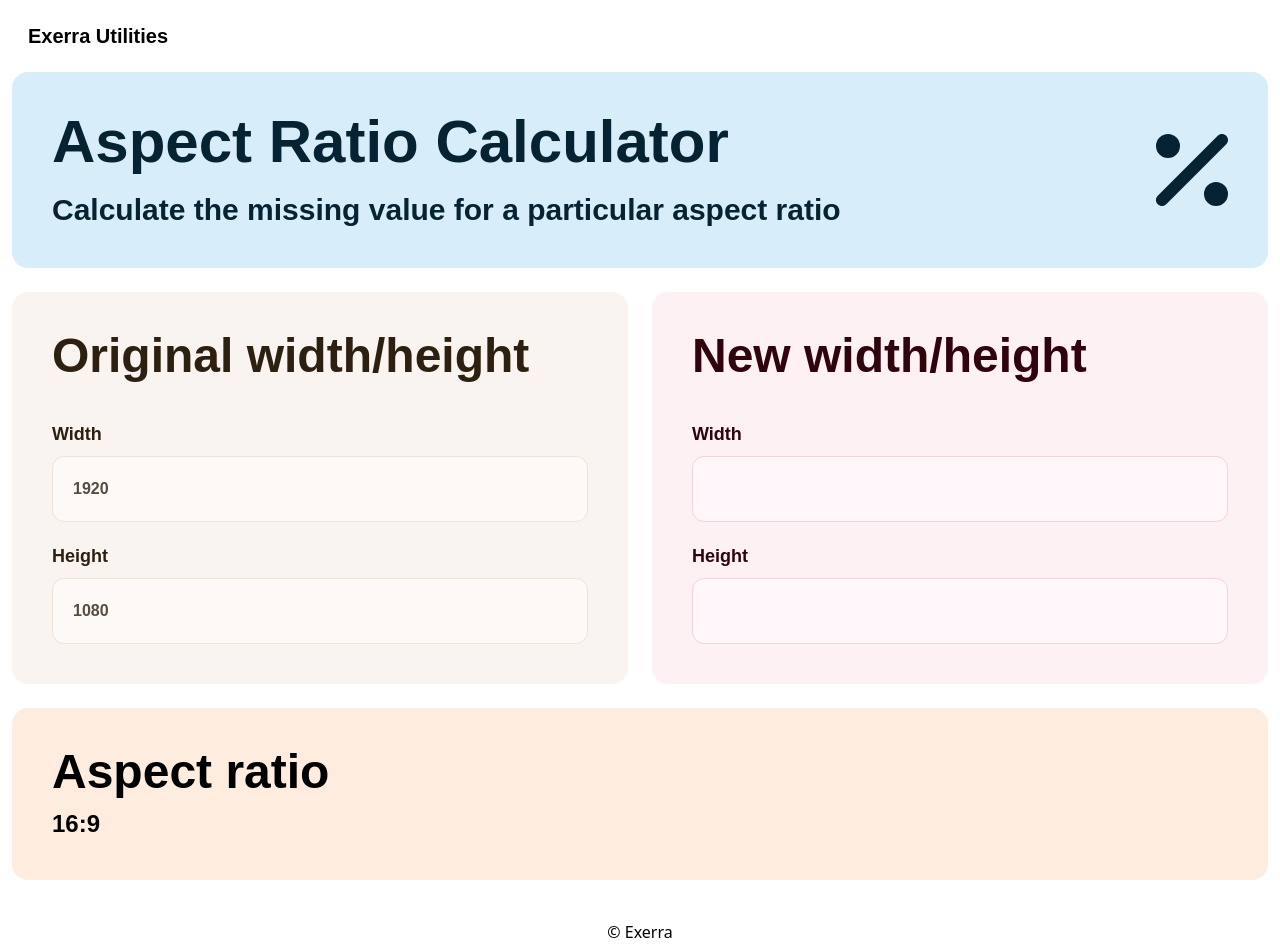
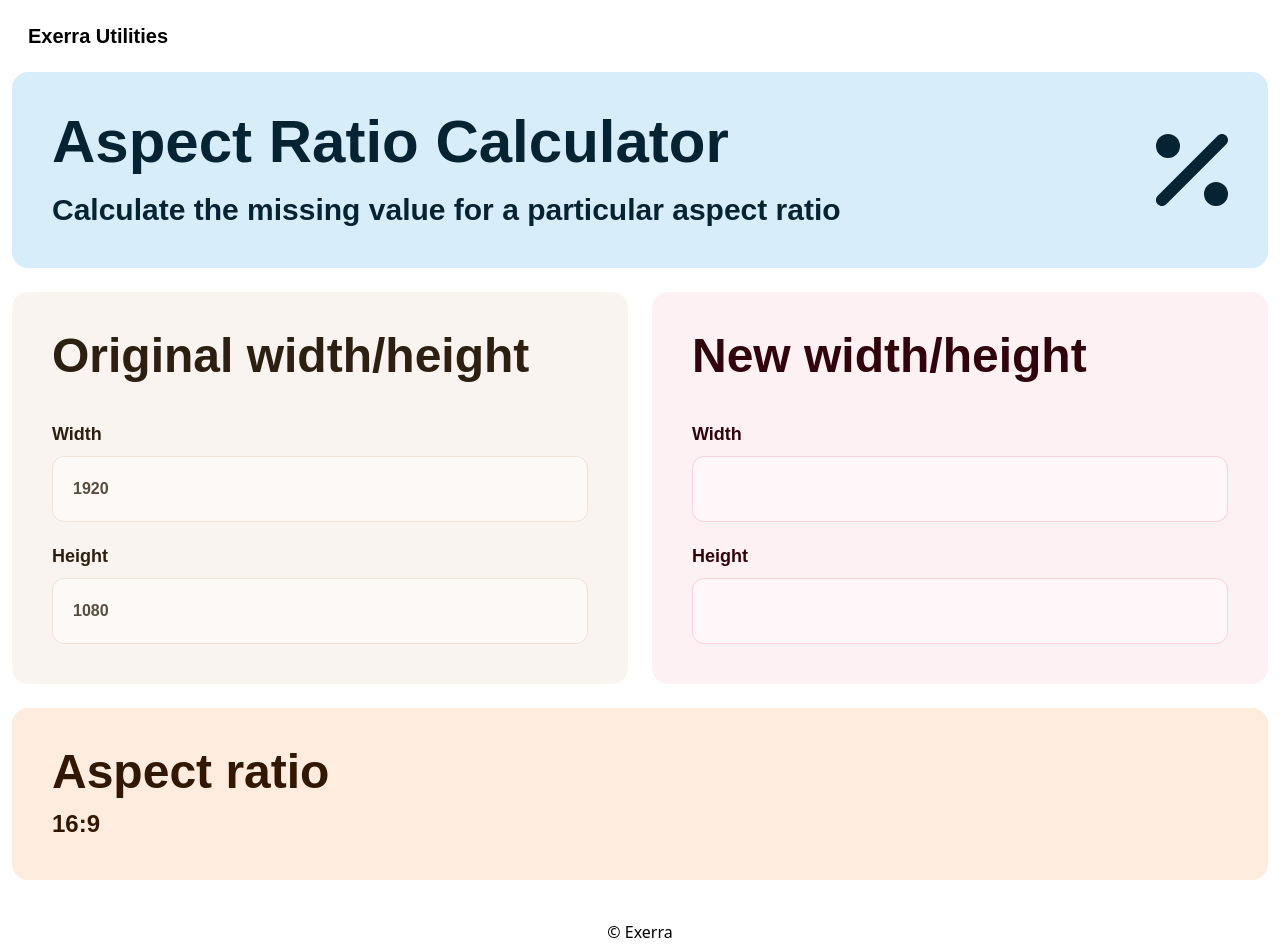
Before and after one commit to Exerra/utilities, a Next.js app: page /utility/aspect-ratio-calculator in a window 1280 px wide. Shown: the top 952 px of the page. Built offline with nearby package versions, Linux system fonts and the light colour scheme; a web font is replaced by a local one.

Commit message:
fixed colour

```diff
--- a/src/pages/utility/aspect-ratio-calculator.tsx
+++ b/src/pages/utility/aspect-ratio-calculator.tsx
@@ -114,7 +114,7 @@ const AspectRatioCalculator = () => {
 					</Pane>
 				</div>
 
-				<div className={"p-10 bg-orange-light mt-6 rounded-2xl sf font-semibold w-auto mx-auto"}>
+				<div className={"p-10 bg-orange-light text-orange-heavy mt-6 rounded-2xl sf font-semibold w-auto mx-auto"}>
 					<h3 className={"text-5xl"}>
 						Aspect ratio
 					</h3>
```
